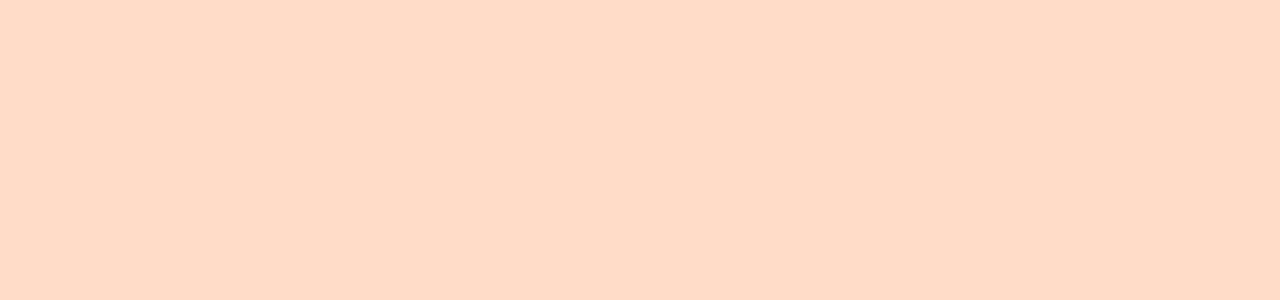
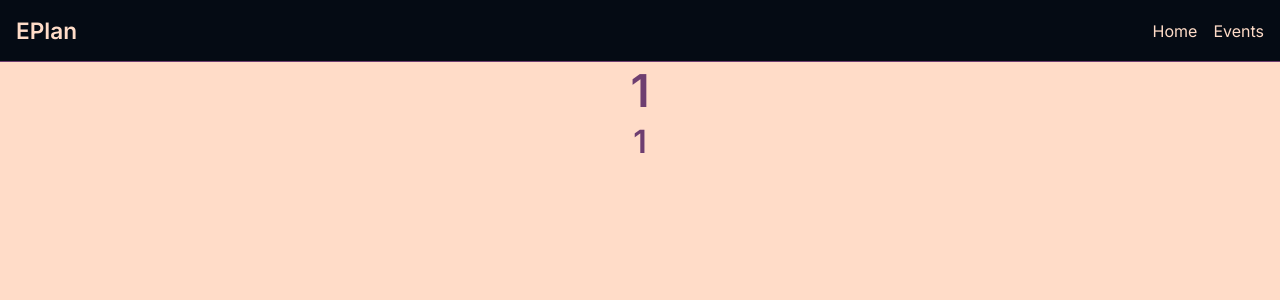
Before and after one commit to AdamCsiki/event-planner, a React (Create React App) app: page /events/1/1 in a window 1280 px wide. Before the commit this address had no page. Shown: the top 300 px of the page. Built offline with nearby package versions, Linux system fonts and the light colour scheme.

Commit message:
Small modifications
Tried some designs for the home page but all of them sucked

```diff
--- a/src/App.tsx
+++ b/src/App.tsx
@@ -2,7 +2,7 @@ import React from "react";
 import "./_reset.css";
 import "./global.css";
 import "./type-scale.css";
-import Routing from "./Routing";
+import Routing from "./routes/Routing";
 
 function App() {
 	return (
--- a/src/api/api.ts
+++ b/src/api/api.ts
@@ -1 +1 @@
-export const basePath = "http://localhost:8080/";
+export const basePath = "http://localhost:8080";
--- a/src/components/EventList/EventList.tsx
+++ b/src/components/EventList/EventList.tsx
@@ -18,8 +18,6 @@ export default function EventList() {
 		if (searchQuery) {
 			url += "?" + new URLSearchParams({ query: searchQuery });
 		}
-
-		console.log(url);
 
 		fetch(url, { method: "GET", mode: "cors" })
 			.then((res) => {
--- a/src/components/EventListItem/EventListItem.tsx
+++ b/src/components/EventListItem/EventListItem.tsx
@@ -5,7 +5,7 @@ import { Link } from "react-router-dom";
 export default function EventListItem({ event }: { event: Event }) {
 	return (
 		<li className="event-list-item">
-			<Link to={"/events/" + event.title}>
+			<Link to={`/events/${event.creator}/${event.title}`}>
 				<h5>{event.title}</h5>
 				<h6>{event.creator}</h6>
 				<h5>
--- a/src/pages/Event/Event.style.css
+++ b/src/pages/Event/Event.style.css
@@ -0,0 +1,8 @@
+.Event {
+	flex-grow: 1;
+
+	display: flex;
+	flex-direction: column;
+	justify-content: flex-start;
+	align-items: center;
+}
--- a/src/pages/Event/Event.tsx
+++ b/src/pages/Event/Event.tsx
@@ -1,10 +1,22 @@
+import "./Event.style.css";
+import { useEffect, useState } from "react";
 import { useParams } from "react-router-dom";
+import { basePath } from "../../api/api";
 
 export default function Event() {
-	const { event } = useParams();
+	const { creator, eventName } = useParams();
+	const [event, setEvent] = useState({} as Event);
+
+	const getEvent = () => {
+		const url = basePath + `/${creator}/${eventName}`;
+	};
+
+	useEffect(() => {}, []);
+
 	return (
-		<div>
-			<h6>{event}</h6>
+		<div className="Event">
+			<h3>{eventName}</h3>
+			<h4>{creator}</h4>
 		</div>
 	);
 }
--- /dev/null
+++ b/src/pages/Home/Home.style.css
@@ -0,0 +1,51 @@
+.Home {
+	width: 100%;
+	height: 100%;
+
+	display: flex;
+	flex-direction: column;
+}
+
+.home-background {
+	padding: 10% 0;
+
+	display: flex;
+	flex-direction: column;
+	justify-content: space-around;
+	align-items: flex-start;
+
+	flex-grow: 1;
+
+	position: relative;
+
+	overflow: hidden;
+}
+
+.background-header {
+	background-color: black;
+	color: var(--color-background);
+
+	width: 50%;
+	block-size: fit-content;
+
+	padding: 1rem 15%;
+}
+
+.bg-h-1 {
+	z-index: 1;
+}
+
+.bg-h-2 {
+	z-index: 2;
+}
+
+.bg-h-3 {
+	z-index: 3;
+}
+
+.bg-h-4 {
+	z-index: 4;
+}
+.bg-h-5 {
+	z-index: 5;
+}
--- a/src/pages/Home/Home.tsx
+++ b/src/pages/Home/Home.tsx
@@ -1,3 +1,10 @@
+import { useState } from "react";
+import "./Home.style.css";
+
 export default function Home() {
-	return <div>Home</div>;
+	return (
+		<div className="Home">
+			<div className="home-background"></div>
+		</div>
+	);
 }
--- a/src/Routing.tsx
+++ b/src/routes/Routing.tsx
@@ -1,8 +1,8 @@
 import { BrowserRouter, Routes, Route } from "react-router-dom";
-import Layout from "./components/Layout/Layout";
-import Home from "./pages/Home/Home";
-import Events from "./pages/Events/Events";
-import Event from "./pages/Event/Event";
+import Layout from "../components/Layout/Layout";
+import Home from "../pages/Home/Home";
+import Events from "../pages/Events/Events";
+import Event from "../pages/Event/Event";
 
 export default function Routing() {
 	return (
@@ -22,7 +22,7 @@ export default function Routing() {
 							element={<Events />}
 						/>
 						<Route
-							path=":event"
+							path=":creator/:eventName"
 							element={<Event />}
 						/>
 					</Route>
```
Also changed, not shown: src/img/question-mark.jpeg (added).
